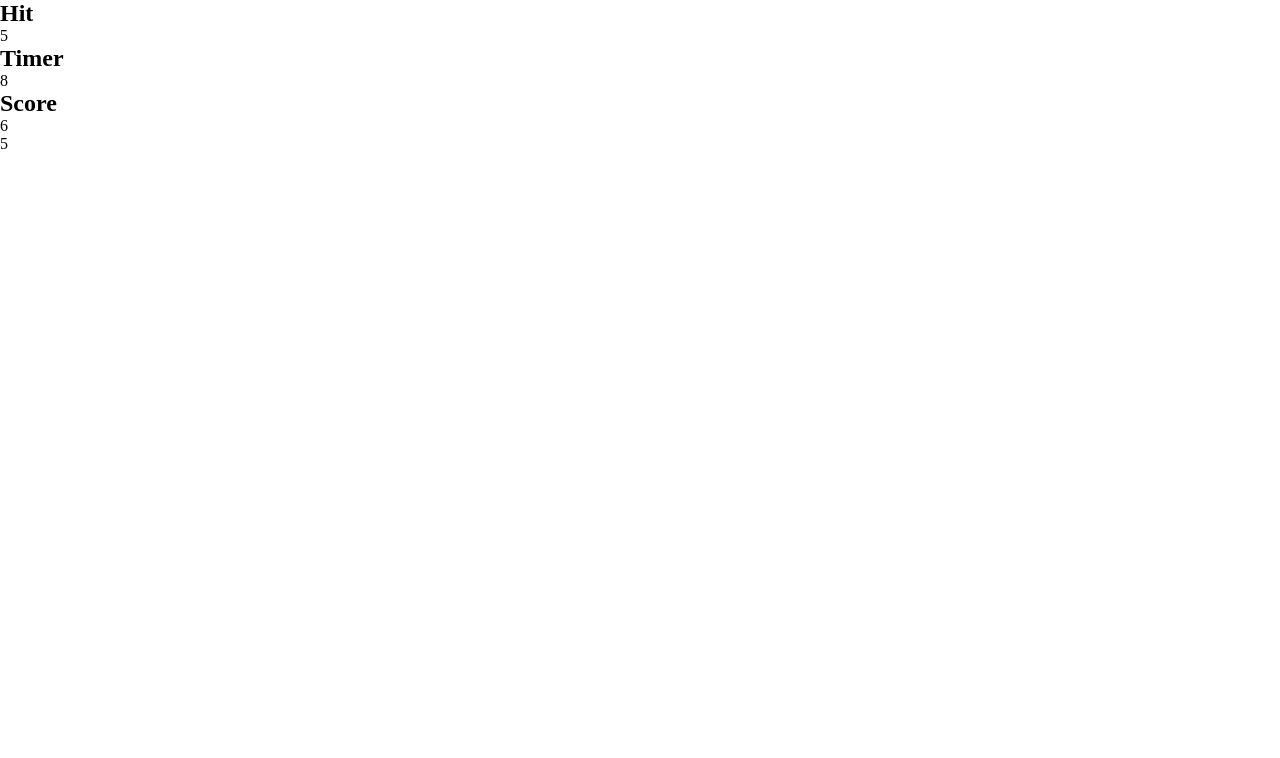
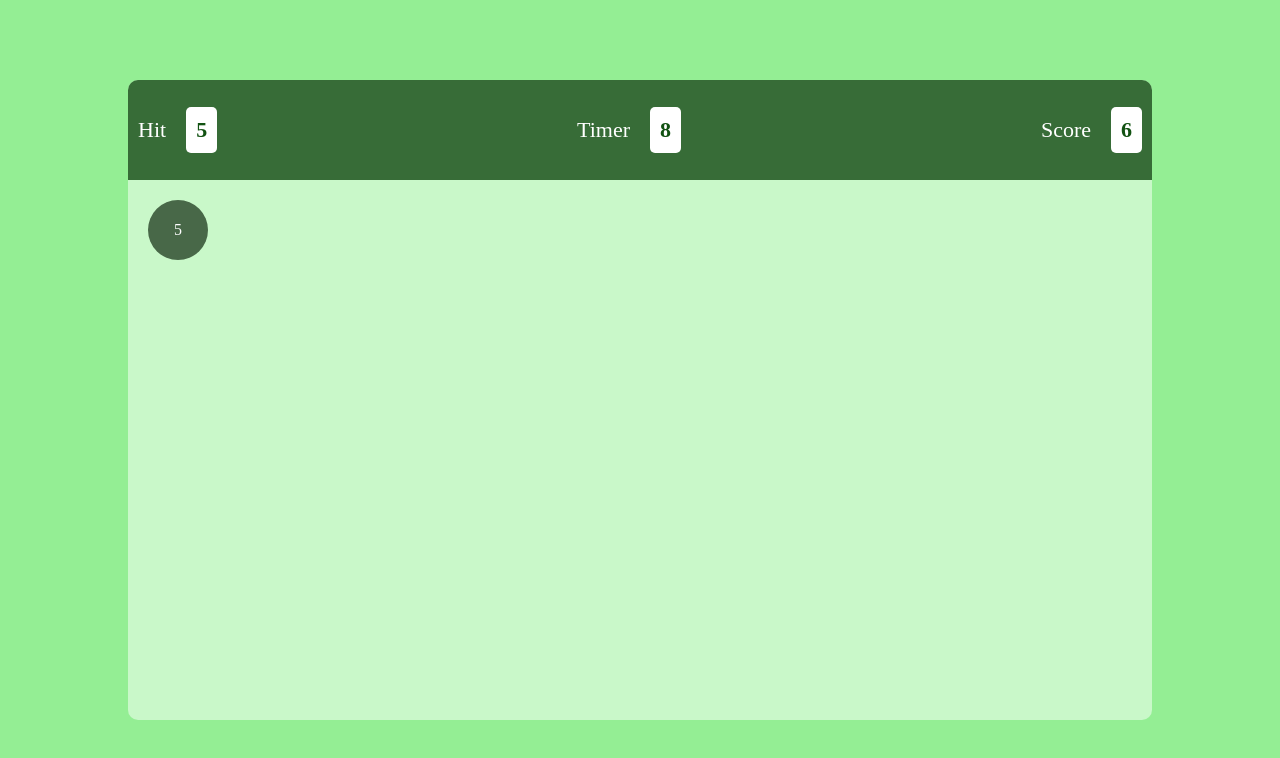
Before and after one commit to riteshK8055/bubble_game, a plain HTML site: page index.html in a window 1280 px wide. Drawn offline with Linux system fonts and the light colour scheme.

Commit message:
css file for styling complete

```diff
--- a/styles.css
+++ b/styles.css
@@ -2,4 +2,94 @@
     margin: 0;
     padding: 0;
     box-sizing: border-box;
+    font-family: "Gilroy";
 }
+body{
+
+    width: 100vw;
+    height: 100vh;
+}
+
+
+#main{
+
+    display: flex;
+    justify-content: center;
+    align-items: center;
+    width: 100w;
+    height: 100vh;
+    background-color: rgb(148, 238, 148);
+}
+
+#panel{
+
+    overflow: hidden;
+    border-radius: 10px;
+    width: 80vw;
+    height: 80vh;
+    background-color: hsl(120, 77%, 88%);
+}
+
+#ptop{
+
+    display: flex;
+    color: #fff;
+    padding: 10px;
+    justify-content: space-between;
+    align-items: center;
+    width: 100%;
+    height: 100px;
+    background-color:rgb(55, 108, 55) ;
+
+}
+
+ .elem{
+
+    display: flex;
+    align-items: center;
+    gap: 20px;
+}
+
+.elem h2{
+
+    font-weight: 500;
+    font-size: 22px;
+}
+
+.box{
+
+    color: rgb(18, 82, 18);
+    font-weight: 700;
+    font-size: 22px;
+    padding: 10px;
+    background-color: #fff;
+    border-radius: 5px;
+}
+
+#pbtm{
+
+    display: flex;
+    flex-wrap: wrap;
+    gap: 10px;
+    padding: 20px;
+    width: 100%;
+    height:calc(100% - 100px);
+}
+
+.bubble{
+
+    display: flex;
+    justify-content: center;
+    align-items: center;
+    width: 60px;
+    height: 60px;
+    background-color: rgb(72 , 104 ,72);
+    color: #fff;
+    border-radius: 50%;
+    font-weight: 500;
+}
+
+bubble:hover{
+
+    background-color: rgb(50,75,50);
+}
```
